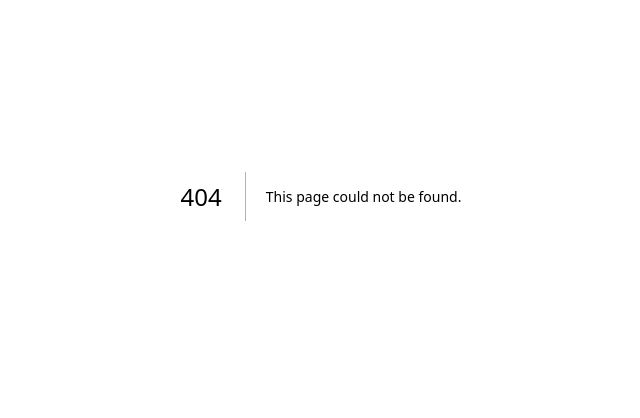
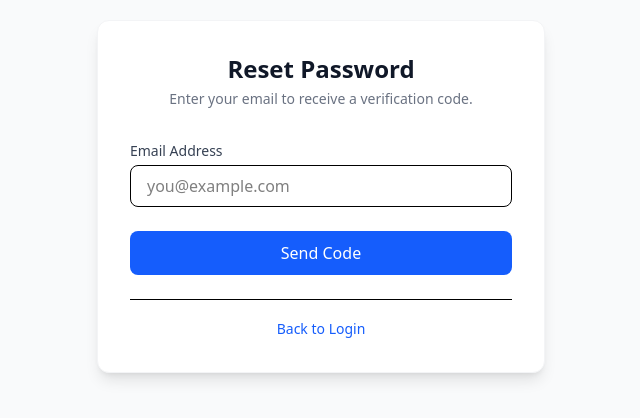
Before and after one commit to NixonOjiem/smart-bookmark, a Next.js app in the folder client/: page /forgot-password in a window 1280 px wide. Before the commit this address had no page. Shown: the part 204-622 px from the top of the page, without its empty margins (319-959 px from the left). Built offline with nearby package versions, Linux system fonts and the light colour scheme; no server answers.

Commit message:
Minor changes fo TS on th ebackend

```diff
--- /dev/null
+++ b/client/src/app/forgot-password/page.tsx
@@ -0,0 +1,11 @@
+import React from "react";
+import ForgotPassword from "@/components/auth/ForgotPassword";
+function page() {
+  return (
+    <>
+      <ForgotPassword />
+    </>
+  );
+}
+
+export default page;
--- a/client/src/components/auth/AuthComponent.tsx
+++ b/client/src/components/auth/AuthComponent.tsx
@@ -155,6 +155,9 @@ function AuthComponent() {
           >
             {isLoading ? "Processing..." : isLogin ? "Sign in" : "Sign up"}
           </button>
+          <a href="forgot-password" className="text-center text-red-600">
+            Forgot Password!
+          </a>
         </form>
 
         <div className="text-center">
--- /dev/null
+++ b/client/src/components/auth/ForgotPassword.tsx
@@ -0,0 +1,188 @@
+"use client";
+
+import React, { useState } from "react";
+import { useAuth } from "../../context/AuthContext";
+import { useRouter } from "next/navigation";
+import Link from "next/link";
+interface ApiError {
+  message: string;
+}
+
+export default function ForgotPassword() {
+  const { login } = useAuth();
+  const router = useRouter();
+  const baseUrl = process.env.NEXT_PUBLIC_API_URL;
+
+  // UI State
+  const [step, setStep] = useState(1);
+  const [isLoading, setIsLoading] = useState(false);
+  const [message, setMessage] = useState({ type: "", text: "" });
+
+  // Form Data
+  const [email, setEmail] = useState("");
+  const [code, setCode] = useState("");
+  const [newPassword, setNewPassword] = useState("");
+
+  // Request Code
+  const handleRequestCode = async (e: React.FormEvent) => {
+    e.preventDefault();
+    setIsLoading(true);
+    setMessage({ type: "", text: "" });
+
+    try {
+      const res = await fetch(`${baseUrl}/auth/forgot-password`, {
+        method: "POST",
+        headers: { "Content-Type": "application/json" },
+        body: JSON.stringify({ email }),
+      });
+
+      // show success for security
+      setStep(2);
+      setMessage({ type: "success", text: "Check your email for the code!" });
+    } catch (err) {
+      setMessage({ type: "error", text: "Something went wrong." });
+    } finally {
+      setIsLoading(false);
+    }
+  };
+
+  //  Verify & Reset
+  const handleReset = async (e: React.FormEvent) => {
+    e.preventDefault();
+    setIsLoading(true);
+    setMessage({ type: "", text: "" });
+
+    try {
+      const res = await fetch(`${baseUrl}/auth/reset-password`, {
+        method: "POST",
+        headers: { "Content-Type": "application/json" },
+        body: JSON.stringify({ email, code, newPassword }),
+      });
+
+      const data = await res.json();
+
+      if (!res.ok) {
+        throw new Error(data.message || "Invalid code or failed to reset.");
+      }
+
+      // Success! Auto-Login
+      if (data.access_token) {
+        login(data.access_token, data.user);
+      }
+    } catch (err: unknown) {
+      const apiErr = err as ApiError;
+      setMessage({ type: "error", text: apiErr.message ?? "unkown error" });
+    } finally {
+      setIsLoading(false);
+    }
+  };
+
+  return (
+    <div className="min-h-screen flex items-center justify-center bg-gray-50 px-4">
+      <div className="max-w-md w-full bg-white p-8 rounded-xl shadow-lg border border-gray-100">
+        <div className="text-center mb-8">
+          <h1 className="text-2xl font-bold text-gray-900">Reset Password</h1>
+          <p className="text-gray-500 text-sm mt-1">
+            {step === 1
+              ? "Enter your email to receive a verification code."
+              : "Enter the code sent to " + email}
+          </p>
+        </div>
+
+        {/* Message Banner */}
+        {message.text && (
+          <div
+            className={`mb-4 p-3 rounded-lg text-sm text-center ${
+              message.type === "success"
+                ? "bg-green-50 text-green-700"
+                : "bg-red-50 text-red-700"
+            }`}
+          >
+            {message.text}
+          </div>
+        )}
+
+        {step === 1 ? (
+          // --- EMAIL ---
+          <form onSubmit={handleRequestCode} className="space-y-6">
+            <div>
+              <label className="block text-sm font-medium text-gray-700 mb-1">
+                Email Address
+              </label>
+              <input
+                type="email"
+                required
+                className="w-full px-4 py-2 border rounded-lg focus:ring-2 focus:ring-blue-500 outline-none"
+                value={email}
+                onChange={(e) => setEmail(e.target.value)}
+                placeholder="you@example.com"
+              />
+            </div>
+            <button
+              type="submit"
+              disabled={isLoading}
+              className="w-full bg-blue-600 text-white py-2.5 rounded-lg font-medium hover:bg-blue-700 transition-colors disabled:opacity-70"
+            >
+              {isLoading ? "Sending..." : "Send Code"}
+            </button>
+          </form>
+        ) : (
+          // --- CODE & NEW PASSWORD ---
+          <form onSubmit={handleReset} className="space-y-6">
+            <div>
+              <label className="block text-sm font-medium text-gray-700 mb-1">
+                Verification Code
+              </label>
+              <input
+                type="text"
+                required
+                maxLength={6}
+                className="w-full px-4 py-2 border rounded-lg focus:ring-2 focus:ring-blue-500 outline-none text-center tracking-widest font-mono text-lg"
+                value={code}
+                onChange={(e) => setCode(e.target.value)}
+                placeholder="123456"
+              />
+            </div>
+
+            <div>
+              <label className="block text-sm font-medium text-gray-700 mb-1">
+                New Password
+              </label>
+              <input
+                type="password"
+                required
+                minLength={6}
+                className="w-full px-4 py-2 border rounded-lg focus:ring-2 focus:ring-blue-500 outline-none"
+                value={newPassword}
+                onChange={(e) => setNewPassword(e.target.value)}
+                placeholder="••••••"
+              />
+            </div>
+
+            <button
+              type="submit"
+              disabled={isLoading}
+              className="w-full bg-purple-600 text-white py-2.5 rounded-lg font-medium hover:bg-purple-700 transition-colors disabled:opacity-70"
+            >
+              {isLoading ? "Verifying..." : "Reset & Login"}
+            </button>
+
+            <button
+              type="button"
+              onClick={() => setStep(1)}
+              className="w-full text-sm text-gray-500 hover:text-gray-700 mt-2"
+            >
+              Wrong email? Go back
+            </button>
+          </form>
+        )}
+
+        <div className="mt-6 text-center border-t pt-4">
+          <Link href="/auth" className="text-sm text-blue-600 hover:underline">
+            Back to Login
+          </Link>
+        </div>
+      </div>
+    </div>
+  );
+}
```
Also changed, not shown: 2 other files (tests, documents, lock files or other folders).
